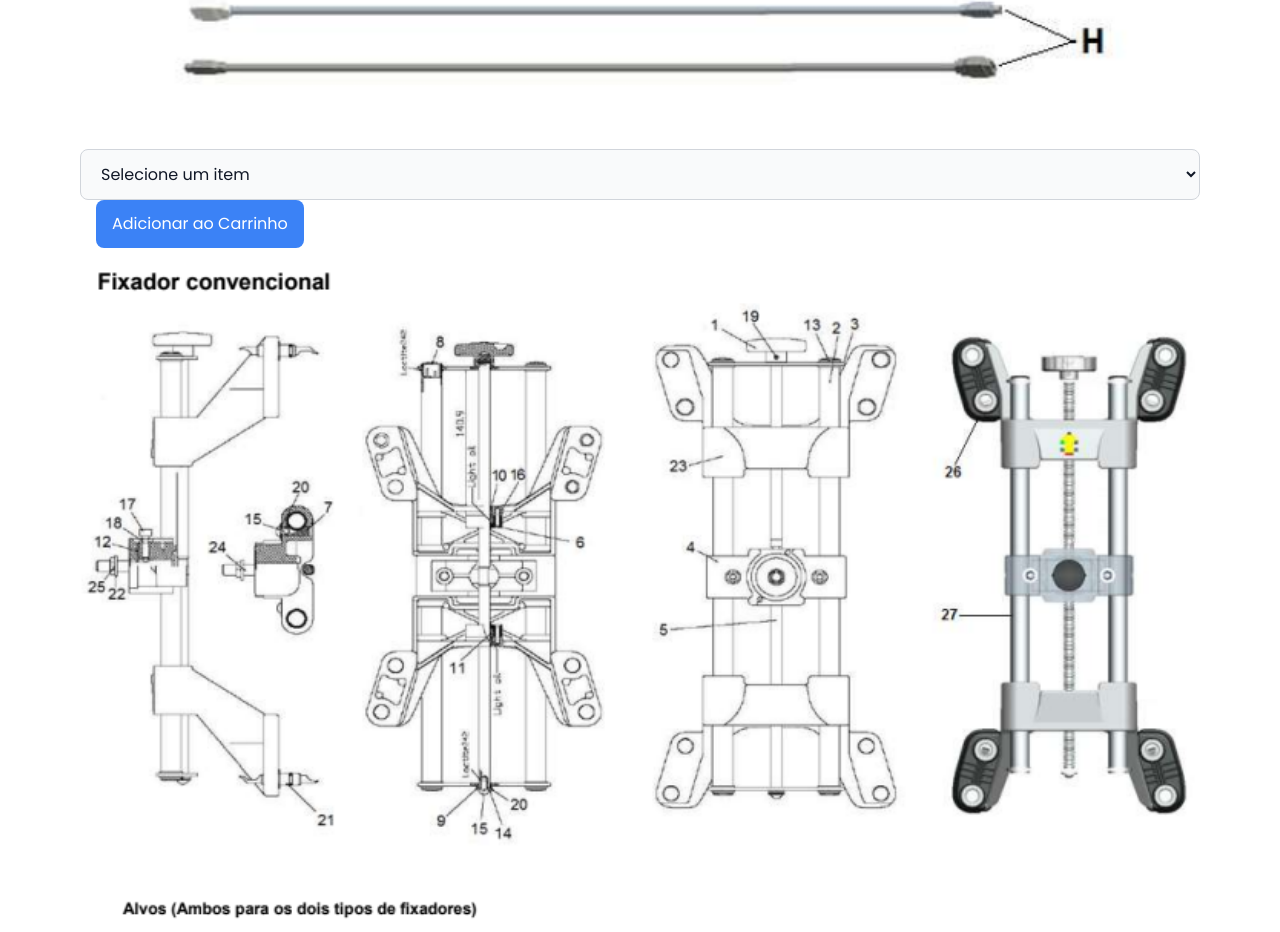
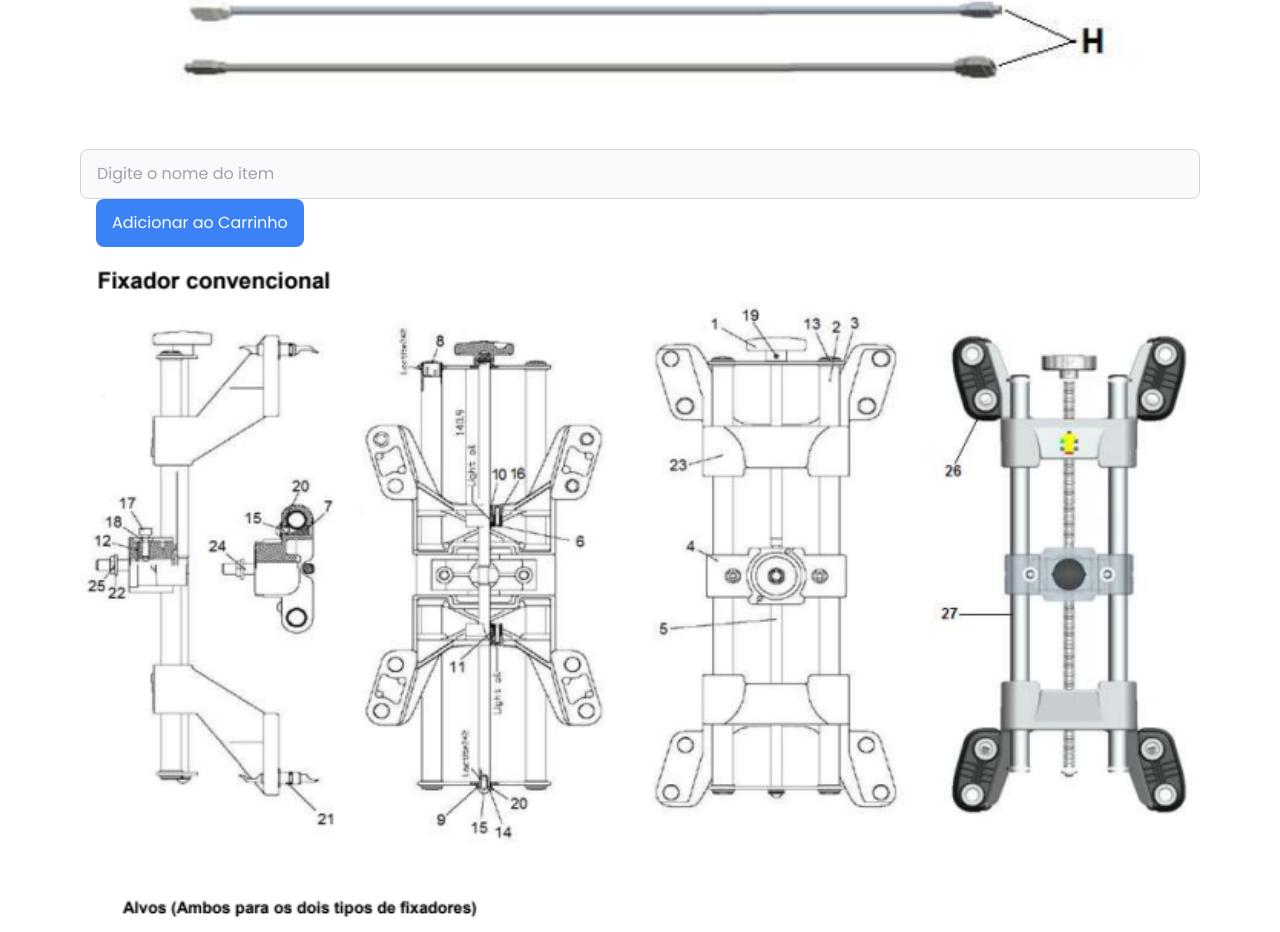
Before and after one commit to victorgsa1/carlev, a Next.js app: page /pro-42 in a window 1280 px wide. Shown: the part 923-1855 px from the top of the page. Built offline with nearby package versions, Linux system fonts and the light colour scheme.

Commit message:
CartContext Now Functional

```diff
--- a/src/app/layout.tsx
+++ b/src/app/layout.tsx
@@ -4,6 +4,7 @@ import Header from "@/components/layout/Header";
 import "./globals.css";
 import { Poppins } from "next/font/google";
 import Footer from "@/components/layout/Footer";
+import { CartProvider } from "@/components/common/Cart/CartContext";
 
 const poppins = Poppins({
   subsets: ["latin"],
@@ -19,9 +20,11 @@ export default function RootLayout({
   return (
     <html lang="pt-BR">
       <body className={poppins.className}>
-        <Header />
-        {children}
-        {/* <Footer /> */}
+        <CartProvider>
+          <Header />
+          {children}
+          {/* <Footer /> */}
+        </CartProvider>
       </body>
     </html>
   );
--- a/src/components/common/Cart/Cart.tsx
+++ b/src/components/common/Cart/Cart.tsx
@@ -1,36 +1,30 @@
 import React, { useEffect } from "react";
-
-interface CartItem {
-  productName: string;
-  quantity: number;
-}
+import { useCart } from "./CartContext";
 
 interface CartProps {
   isOpen: boolean;
   onClose: () => void;
-  cart: CartItem[]; // Adiciona a propriedade cart
-  updateCart: (newCart: CartItem[]) => void; // Função para atualizar o carrinho
 }
 
-const Cart: React.FC<CartProps> = ({ isOpen, onClose, cart, updateCart }) => {
+const Cart: React.FC<CartProps> = ({ isOpen, onClose }) => {
+  const { cart, addToCart, removeFromCart, clearCart } = useCart();
+
   useEffect(() => {
+    // Atualiza o carrinho com os dados do localStorage na montagem do componente
     const storedCartString = localStorage.getItem("cart");
     if (storedCartString) {
       const storedCart = JSON.parse(storedCartString);
-      updateCart(storedCart);
+      addToCart(storedCart);
     }
-  }, [cart]); // Deixe o array de dependências vazio para executar apenas uma vez durante a montagem
+  }, []); // Deixe o array de dependências vazio para executar apenas uma vez durante a montagem
 
   const removeItem = (index: number) => {
-    const updatedCartItems = [...cart];
-    updatedCartItems.splice(index, 1);
-    updateCart(updatedCartItems);
-    localStorage.setItem("cart", JSON.stringify(updatedCartItems));
+    removeFromCart(index);
+    // O estado do carrinho já foi atualizado pelo removeFromCart, então não é necessário atualizar o localStorage aqui
   };
 
-  const clearCart = () => {
-    updateCart([]);
-    localStorage.removeItem("cart");
+  const handleClearCart = () => {
+    clearCart();
     onClose();
   };
 
--- /dev/null
+++ b/src/components/common/Cart/CartContext.tsx
@@ -0,0 +1,51 @@
+import React, { createContext, useContext, useState, ReactNode } from "react";
+
+interface CartItem {
+  productName: string;
+  quantity: number;
+}
+
+interface CartContextProps {
+  cart: CartItem[];
+  addToCart: (item: CartItem) => void;
+  removeFromCart: (index: number) => void;
+  clearCart: () => void;
+}
+
+const CartContext = createContext<CartContextProps | undefined>(undefined);
+
+export const CartProvider: React.FC<{ children: ReactNode }> = ({
+  children,
+}) => {
+  const [cart, setCart] = useState<CartItem[]>([]);
+
+  const addToCart = (item: CartItem) => {
+    setCart((prevCart) => [...prevCart, item]);
+  };
+
+  const removeFromCart = (index: number) => {
+    const updatedCart = [...cart];
+    updatedCart.splice(index, 1);
+    setCart(updatedCart);
+  };
+
+  const clearCart = () => {
+    setCart([]);
+  };
+
+  return (
+    <CartContext.Provider
+      value={{ cart, addToCart, removeFromCart, clearCart }}
+    >
+      {children}
+    </CartContext.Provider>
+  );
+};
+
+export const useCart = () => {
+  const context = useContext(CartContext);
+  if (!context) {
+    throw new Error("useCart must be used within a CartProvider");
+  }
+  return context;
+};
--- a/src/components/common/Feed/FeedFeaturedItem.tsx
+++ b/src/components/common/Feed/FeedFeaturedItem.tsx
@@ -1,53 +1,37 @@
 "use client";
 
+import React, { useState, useEffect } from "react";
 import Image from "next/image";
-import React, { useState, useEffect } from "react";
-
-interface cartItem {
-  productName: string;
-  quantity: number;
-}
+import { useCart } from "../Cart/CartContext";
 
 const FeedFeaturedItem = () => {
-  const [selectedOption, setSelectedOption] = useState<string>("");
-  const [cart, setCart] = useState<cartItem[]>([]);
-
-  useEffect(() => {
-    // Atualizar o estado do carrinho com o valor do localStorage na montagem do componente
-    const storedCartString = localStorage.getItem("cart");
-    if (storedCartString) {
-      const storedCart = JSON.parse(storedCartString);
-      setCart(storedCart);
-    }
-  }, []);
+  const [inputValue, setInputValue] = useState<string>("");
+  const { cart, addToCart } = useCart();
 
   useEffect(() => {
     // Atualizar o localStorage sempre que o carrinho for alterado
     localStorage.setItem("cart", JSON.stringify(cart));
   }, [cart]);
 
-  const handleSelectChange = (event: React.ChangeEvent<HTMLSelectElement>) => {
-    setSelectedOption(event.target.value);
+  const handleInputChange = (event: React.ChangeEvent<HTMLInputElement>) => {
+    setInputValue(event.target.value);
   };
 
   const handleAddToCart = () => {
-    if (!selectedOption) {
-      // Adicione lógica para lidar com nenhum item selecionado, se necessário
+    if (!inputValue) {
+      // Adicione lógica para lidar com nenhum valor inserido, se necessário
       return;
     }
 
     const cartItem = {
-      productName: selectedOption,
+      productName: inputValue,
       quantity: 1,
     };
 
-    setCart((prevCart) => [...prevCart, cartItem]); // Atualize o estado do carrinho
+    addToCart(cartItem); // Adicione ao carrinho usando addToCart do contexto
 
-    const updatedCart = [...cart, cartItem];
-    localStorage.setItem("cart", JSON.stringify(updatedCart));
-
-    // Limpe a seleção após adicionar ao carrinho
-    setSelectedOption("");
+    // Limpe o input após adicionar ao carrinho
+    setInputValue("");
   };
 
   return (
@@ -60,24 +44,13 @@ const FeedFeaturedItem = () => {
           alt="Featured"
           className="relative xl:object-cover xl:w-full "
         />
-        <select
-          id="large"
+        <input
+          type="text"
           className="block w-full px-4 py-3 text-base text-gray-900 border border-gray-300 rounded-lg bg-gray-50 focus:ring-blue-500 focus:border-blue-500"
-          onChange={handleSelectChange}
-          value={selectedOption}
-        >
-          {/* Opções do select */}
-          <option value="null">Selecione um item</option>
-          <option value="A">A</option>
-          <option value="B">B</option>
-          <option value="C">C</option>
-          <option value="D">D</option>
-          <option value="E">E</option>
-          <option value="F">F</option>
-          <option value="G">G</option>
-          <option value="H">H</option>
-          {/* Adicione mais opções conforme necessário */}
-        </select>
+          onChange={handleInputChange}
+          value={inputValue}
+          placeholder="Digite o nome do item"
+        />
         <button
           onClick={handleAddToCart}
           className="ml-4 px-4 py-3 bg-blue-500 text-white rounded-lg"
```
